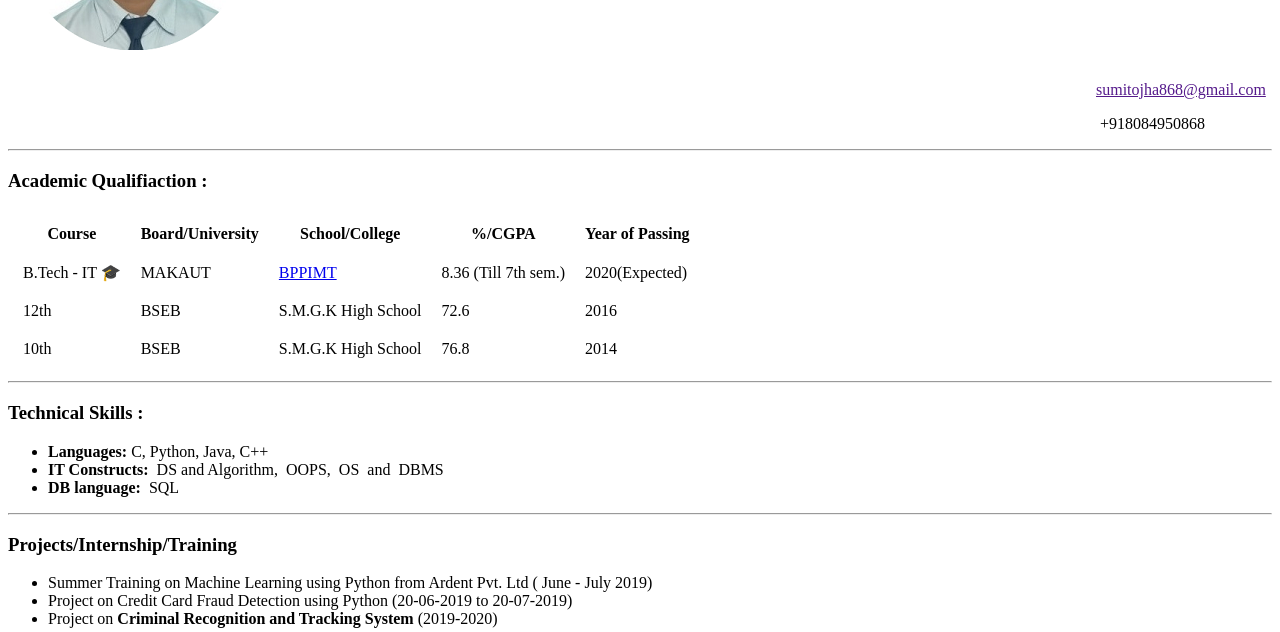
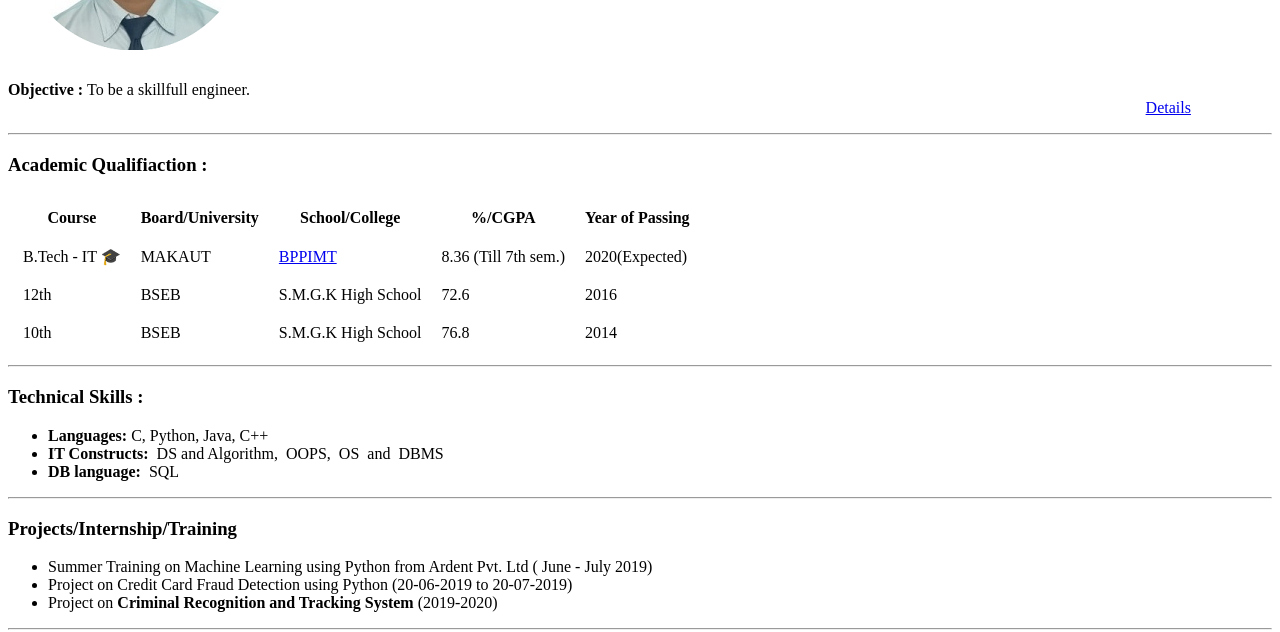
Before and after one commit to sumo-1999/cv, a plain HTML site: page index.html in a window 1280 px wide. Shown: the part 197-829 px from the top of the page. Drawn offline with Linux system fonts and the light colour scheme.

Commit message:
Update index.html

```diff
--- a/index.html
+++ b/index.html
@@ -3,9 +3,9 @@
 <head>
   <meta charset="utf-8">
   <title>my profile </title>
+  <link rel="stylesheet" href="Css/styles.css" >
 </head>
-<body>
-
+<body >
   <table cellspacing ="10" >
     <tr>
       <td>
@@ -22,27 +22,9 @@
     </tr>
   </table>
   <p>
-  &nbsp;&nbsp;&nbsp;&nbsp;&nbsp;&nbsp;&nbsp;&nbsp;&nbsp;&nbsp;&nbsp;&nbsp;&nbsp;&nbsp;&nbsp;&nbsp;&nbsp;&nbsp;&nbsp;&nbsp;&nbsp;&nbsp;&nbsp;&nbsp;&nbsp;&nbsp;&nbsp;&nbsp;&nbsp;&nbsp;&nbsp;&nbsp;&nbsp;
-  &nbsp;&nbsp;&nbsp;&nbsp;&nbsp;&nbsp;&nbsp;&nbsp;&nbsp;&nbsp;&nbsp;&nbsp;&nbsp;&nbsp;&nbsp;&nbsp;&nbsp;&nbsp;&nbsp;&nbsp;&nbsp;&nbsp;&nbsp;&nbsp;
-  &nbsp;&nbsp;&nbsp;&nbsp;&nbsp;&nbsp;&nbsp;&nbsp;&nbsp;&nbsp;&nbsp;&nbsp;&nbsp;&nbsp;&nbsp;&nbsp;&nbsp;&nbsp;&nbsp;&nbsp;&nbsp;&nbsp;&nbsp;&nbsp;
-  &nbsp;&nbsp;&nbsp;&nbsp;&nbsp;&nbsp;&nbsp;&nbsp;&nbsp;&nbsp;&nbsp;&nbsp;&nbsp;&nbsp;&nbsp;&nbsp;&nbsp;&nbsp;&nbsp;&nbsp;&nbsp;&nbsp;&nbsp;&nbsp;
-  &nbsp;&nbsp;&nbsp;&nbsp;&nbsp;&nbsp;&nbsp;&nbsp;&nbsp;&nbsp;&nbsp;&nbsp;&nbsp;&nbsp;&nbsp;&nbsp;&nbsp;&nbsp;&nbsp;&nbsp;&nbsp;&nbsp;&nbsp;&nbsp;
-  &nbsp;&nbsp;&nbsp;&nbsp;&nbsp;&nbsp;&nbsp;&nbsp;&nbsp;&nbsp;&nbsp;&nbsp;&nbsp;&nbsp;&nbsp;&nbsp;&nbsp;&nbsp;&nbsp;&nbsp;&nbsp;&nbsp;&nbsp;&nbsp;
-  &nbsp;&nbsp;&nbsp;&nbsp;&nbsp;&nbsp;&nbsp;&nbsp;&nbsp;&nbsp;&nbsp;&nbsp;&nbsp;&nbsp;&nbsp;&nbsp;&nbsp;&nbsp;&nbsp;&nbsp;&nbsp;&nbsp;&nbsp;&nbsp;
-  &nbsp;&nbsp;&nbsp;&nbsp;&nbsp;&nbsp;&nbsp;&nbsp;&nbsp;&nbsp;&nbsp;&nbsp;&nbsp;&nbsp;&nbsp;&nbsp;&nbsp;&nbsp;&nbsp;&nbsp;&nbsp;&nbsp;&nbsp;&nbsp;
-  &nbsp;&nbsp;&nbsp;&nbsp;&nbsp;&nbsp;&nbsp;&nbsp;&nbsp;&nbsp;&nbsp;&nbsp;&nbsp;&nbsp;&nbsp;&nbsp;&nbsp;&nbsp;&nbsp;&nbsp;&nbsp;&nbsp;&nbsp;&nbsp;
-  &nbsp;&nbsp;&nbsp;&nbsp;&nbsp;&nbsp;&nbsp;&nbsp;&nbsp;&nbsp;&nbsp;&nbsp;&nbsp;&nbsp;&nbsp;&nbsp;&nbsp;&nbsp;&nbsp;&nbsp;&nbsp;&nbsp;&nbsp;&nbsp;
-  &nbsp;&nbsp;&nbsp;&nbsp;&nbsp;&nbsp;&nbsp;&nbsp;&nbsp;&nbsp;&nbsp;&nbsp;&nbsp;<a href="">sumitojha868@gmail.com</a></p><p>&nbsp;&nbsp;&nbsp;&nbsp;&nbsp;&nbsp;&nbsp;&nbsp;&nbsp;&nbsp;&nbsp;&nbsp;&nbsp;&nbsp;&nbsp;&nbsp;&nbsp;&nbsp;&nbsp;&nbsp;&nbsp;&nbsp;&nbsp;&nbsp;&nbsp;&nbsp;&nbsp;&nbsp;&nbsp;&nbsp;&nbsp;&nbsp;&nbsp;
-  &nbsp;&nbsp;&nbsp;&nbsp;&nbsp;&nbsp;&nbsp;&nbsp;&nbsp;&nbsp;&nbsp;&nbsp;&nbsp;&nbsp;&nbsp;&nbsp;&nbsp;&nbsp;&nbsp;&nbsp;&nbsp;&nbsp;&nbsp;&nbsp;
-  &nbsp;&nbsp;&nbsp;&nbsp;&nbsp;&nbsp;&nbsp;&nbsp;&nbsp;&nbsp;&nbsp;&nbsp;&nbsp;&nbsp;&nbsp;&nbsp;&nbsp;&nbsp;&nbsp;&nbsp;&nbsp;&nbsp;&nbsp;&nbsp;
-  &nbsp;&nbsp;&nbsp;&nbsp;&nbsp;&nbsp;&nbsp;&nbsp;&nbsp;&nbsp;&nbsp;&nbsp;&nbsp;&nbsp;&nbsp;&nbsp;&nbsp;&nbsp;&nbsp;&nbsp;&nbsp;&nbsp;&nbsp;&nbsp;
-  &nbsp;&nbsp;&nbsp;&nbsp;&nbsp;&nbsp;&nbsp;&nbsp;&nbsp;&nbsp;&nbsp;&nbsp;&nbsp;&nbsp;&nbsp;&nbsp;&nbsp;&nbsp;&nbsp;&nbsp;&nbsp;&nbsp;&nbsp;&nbsp;
-  &nbsp;&nbsp;&nbsp;&nbsp;&nbsp;&nbsp;&nbsp;&nbsp;&nbsp;&nbsp;&nbsp;&nbsp;&nbsp;&nbsp;&nbsp;&nbsp;&nbsp;&nbsp;&nbsp;&nbsp;&nbsp;&nbsp;&nbsp;&nbsp;
-  &nbsp;&nbsp;&nbsp;&nbsp;&nbsp;&nbsp;&nbsp;&nbsp;&nbsp;&nbsp;&nbsp;&nbsp;&nbsp;&nbsp;&nbsp;&nbsp;&nbsp;&nbsp;&nbsp;&nbsp;&nbsp;&nbsp;&nbsp;&nbsp;
-  &nbsp;&nbsp;&nbsp;&nbsp;&nbsp;&nbsp;&nbsp;&nbsp;&nbsp;&nbsp;&nbsp;&nbsp;&nbsp;&nbsp;&nbsp;&nbsp;&nbsp;&nbsp;&nbsp;&nbsp;&nbsp;&nbsp;&nbsp;&nbsp;
-  &nbsp;&nbsp;&nbsp;&nbsp;&nbsp;&nbsp;&nbsp;&nbsp;&nbsp;&nbsp;&nbsp;&nbsp;&nbsp;&nbsp;&nbsp;&nbsp;&nbsp;&nbsp;&nbsp;&nbsp;&nbsp;&nbsp;&nbsp;&nbsp;
-  &nbsp;&nbsp;&nbsp;&nbsp;&nbsp;&nbsp;&nbsp;&nbsp;&nbsp;&nbsp;&nbsp;&nbsp;&nbsp;&nbsp;&nbsp;&nbsp;&nbsp;&nbsp;&nbsp;&nbsp;&nbsp;&nbsp;&nbsp;&nbsp;
-  &nbsp;&nbsp;&nbsp;&nbsp;&nbsp;&nbsp;&nbsp;&nbsp;&nbsp;&nbsp;&nbsp;&nbsp;&nbsp; +918084950868</p>
+    <strong>Objective : </strong> To be a skillfull engineer.
+  <a href="details.html" style="padding-left:90%">Details</a></p>
+  <p>
   <hr />
   <h3> Academic Qualifiaction :</h3>
   <table  cellspacing="10" cellpadding="5" >
@@ -75,7 +57,7 @@
       <td>2014</td>
     </tr>
   </table>
-<hr>
+<hr />
   <h3>Technical Skills :</h3>
   <ul>
     <li><strong>Languages: </strong>C,&nbsp;Python,&nbsp;Java,&nbsp;C++</li>
@@ -105,6 +87,5 @@
     <li><strong>Gate 2020 Qulaified</strong> with 91.77 percentile</li>
     <li>Won <strong>Intra-college Cricket Tournamnet 2018</strong></li>
   </ul>
-  <hr />
 </body>
 </html>
```
